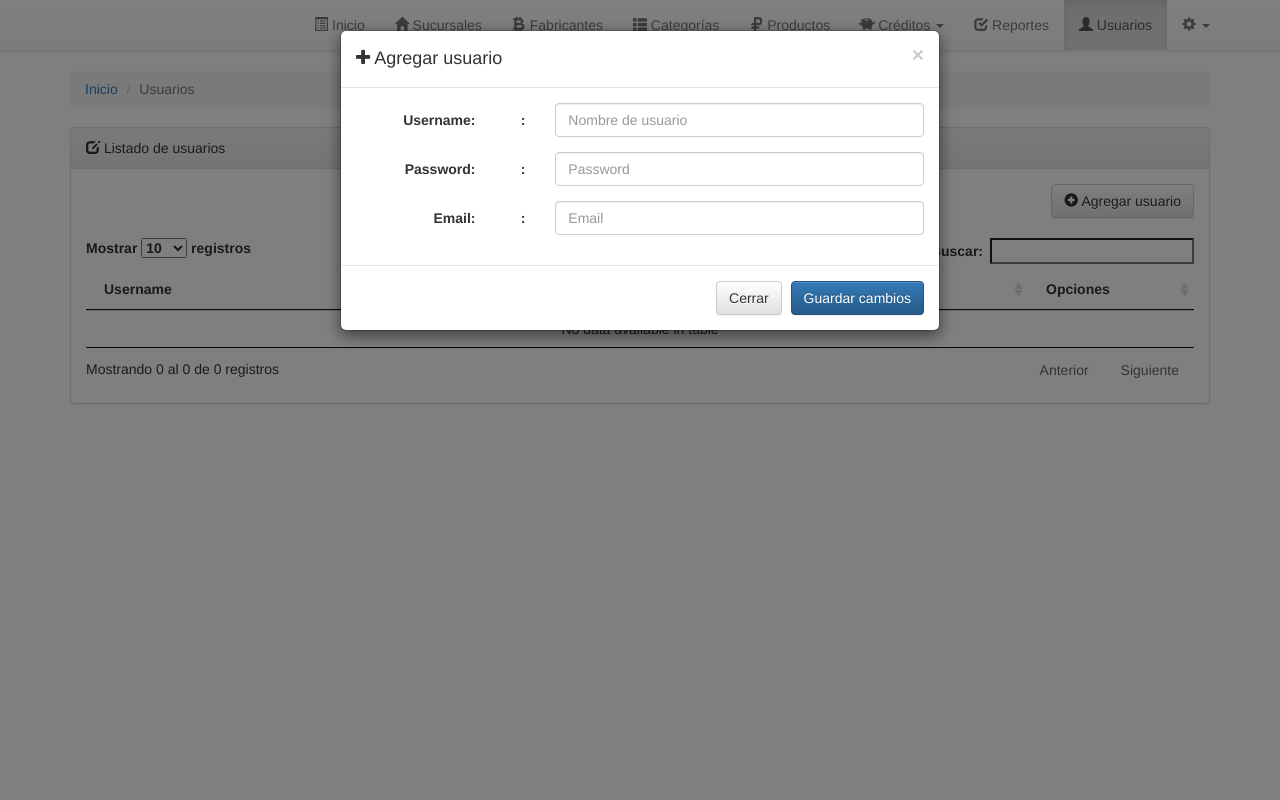
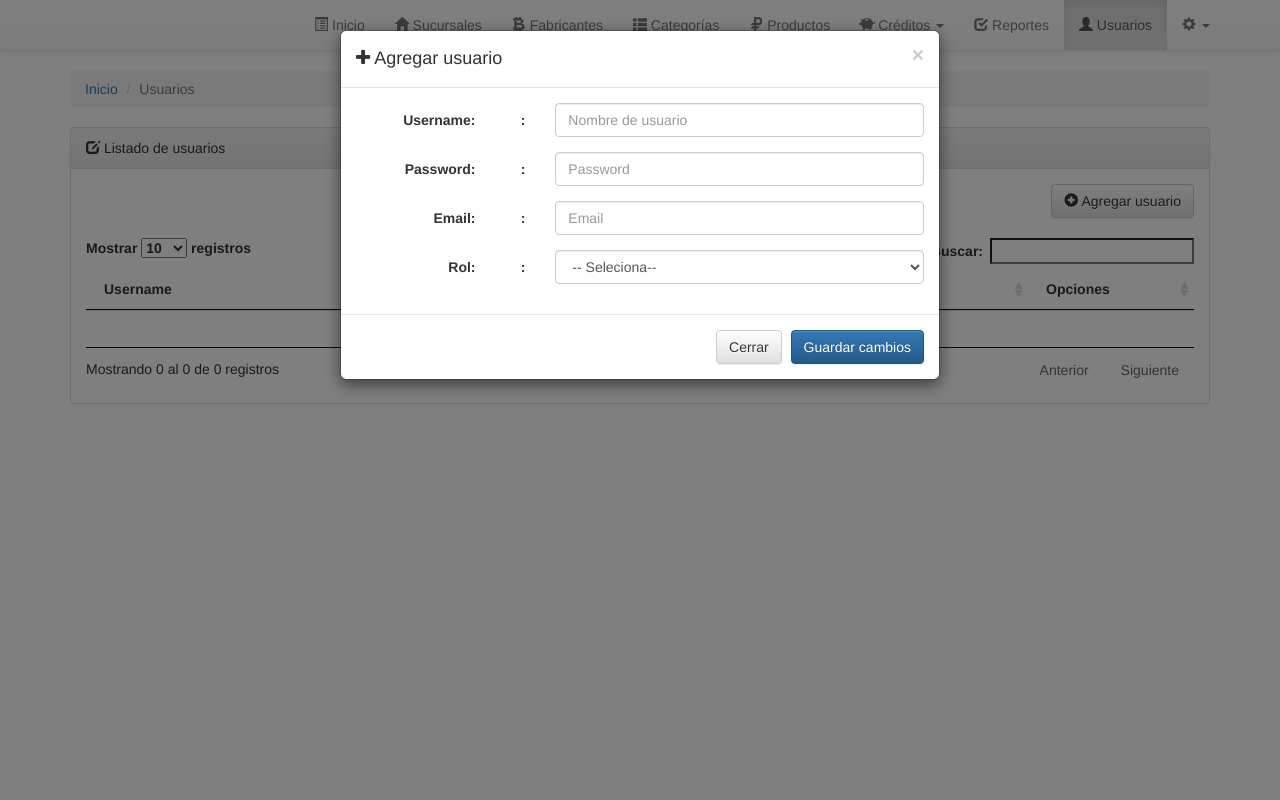
Before and after one commit to amisaelgonzalez/stock, a PHP site: page /users.php in a window 1280 px wide, after a click on "Agregar usuario". Run offline with PHP 8.4, Linux system fonts and the light colour scheme; the visitor is signed in with stand-in values (Sample User, id 1); data that the repository does not hold is empty; some libraries are stand-ins or nearby versions.

Commit message:
permisos users rol

```diff
--- a/custom/js/users.js
+++ b/custom/js/users.js
@@ -22,6 +22,7 @@ $(document).ready(function() {
 		var usersName = $("#usersName").val();
 		var password = $("#password").val();
 		var email = $("#email").val();
+		var rol = $("#rol").val();
 
 		if(usersName == "") {
 			$("#usersName").after('<p class="text-danger">Este campo es obligatorio</p>');
@@ -55,7 +56,18 @@ $(document).ready(function() {
 			$("#email").closest('.form-group').addClass('has-success');
 		}
 
-		if(usersName && password && email) {
+		if(rol == "") {
+			$("#rol").after('<p class="text-danger">Este campo es obligatorio</p>');
+
+			$('#rol').closest('.form-group').addClass('has-error');
+		} else {
+			// remov error text field
+			$("#rol").find('.text-danger').remove();
+			// success out for form
+			$("#rol").closest('.form-group').addClass('has-success');
+		}
+
+		if(usersName && password && email && rol) {
 			var form = $(this);
 			// button loading
 			$("#createUsersBtn").button('loading');
@@ -137,6 +149,8 @@ function editUsers(usersId = null) {
 				$('#editUsersName').val(response.username);
 				// setting the users email value
 				$('#editEmail').val(response.email);
+				// setting the users rol value
+				$('#editRol').val(response.rol);
 
 				// users id
 				$(".editUsersFooter").after('<input type="hidden" name="usersId" id="usersId" value="'+response.user_id+'" />');
@@ -151,6 +165,7 @@ function editUsers(usersId = null) {
 
 					var usersName = $('#editUsersName').val();
 					var email = $('#editEmail').val();
+					var rol = $('#editRol').val();
 
 					if(usersName == "") {
 						$("#editUsersName").after('<p class="text-danger">Este campo es obligatorio</p>');
@@ -173,7 +188,18 @@ function editUsers(usersId = null) {
 						$("#editEmail").closest('.form-group').addClass('has-success');
 					}
 
-					if(usersName && email) {
+					if(rol == "") {
+						$("#editRol").after('<p class="text-danger">Este campo es obligatorio</p>');
+
+						$('#editRol').closest('.form-group').addClass('has-error');
+					} else {
+						// remov error text field
+						$("#editRol").find('.text-danger').remove();
+						// success out for form
+						$("#editRol").closest('.form-group').addClass('has-success');
+					}
+
+					if(usersName && email && rol) {
 						var form = $(this);
 
 						// submit btn
--- a/modal/usersModal.php
+++ b/modal/usersModal.php
@@ -32,6 +32,19 @@
 	        	<label class="col-sm-1 control-label">: </label>
 				    <div class="col-sm-8">
 				      <input type="email" class="form-control" id="email" placeholder="Email" name="email" autocomplete="off">
+				    </div>
+	        </div> <!-- /form-group-->
+
+	        <div class="form-group">
+	        	<label for="rol" class="col-sm-3 control-label">Rol: </label>
+	        	<label class="col-sm-1 control-label">: </label>
+				    <div class="col-sm-8">
+				      <select class="form-control" id="rol" name="rol">
+				      	<option value="">-- Seleciona--</option>
+				      	<option value="1">Super Admin</option>
+				      	<option value="2">Adminstrador</option>
+				      	<option value="3">Usuario</option>
+				      </select>
 				    </div>
 	        </div> <!-- /form-group-->
 
@@ -86,6 +99,19 @@
 		        	<label class="col-sm-1 control-label">: </label>
 					    <div class="col-sm-8">
 					      <input type="email" class="form-control" id="editEmail" placeholder="Email" name="editEmail" autocomplete="off">
+					    </div>
+		        </div> <!-- /form-group-->
+
+		        <div class="form-group">
+		        	<label for="editRol" class="col-sm-3 control-label">Rol: </label>
+		        	<label class="col-sm-1 control-label">: </label>
+					    <div class="col-sm-8">
+					      <select class="form-control" id="editRol" name="editRol">
+					      	<option value="">-- Seleciona--</option>
+					      	<option value="1">Super Admin</option>
+					      	<option value="2">Adminstrador</option>
+					      	<option value="3">Usuario</option>
+					      </select>
 					    </div>
 		        </div> <!-- /form-group-->
 
--- a/php_action/createUsers.php
+++ b/php_action/createUsers.php
@@ -9,9 +9,9 @@ if($_POST) {
 	$usersName = $_POST['usersName'];
 	$password = md5($_POST['password']);
     $usersEmail = $_POST['email'];
-    //$usersRol = $_POST['usersRol'];
+    $usersRol = $_POST['rol'];
 
-	$sql = "INSERT INTO users (username, password, users_status, email, rol) VALUES ('$usersName', '$password', 1, '$usersEmail', 1)";
+	$sql = "INSERT INTO users (username, password, users_status, email, rol) VALUES ('$usersName', '$password', 1, '$usersEmail', '$usersRol')";
 
 	if($connect->query($sql) === TRUE) {
 	 	$valid['success'] = true;
--- a/php_action/editUsers.php
+++ b/php_action/editUsers.php
@@ -9,10 +9,10 @@ if($_POST) {
 	$usersName = $_POST['editUsersName'];
     //$usersStatus = $_POST['editUsersStatus'];
     $usersEmail = $_POST['editEmail'];
-    //$usersRol = $_POST['editUsersRol'];
+    $usersRol = $_POST['editRol'];
     $usersId = $_POST['usersId'];
 
-	$sql = "UPDATE users SET username = '$usersName', email = '$usersEmail' WHERE user_id = '$usersId'";
+	$sql = "UPDATE users SET username = '$usersName', email = '$usersEmail', rol = '$usersRol' WHERE user_id = '$usersId'";
 
 	if($connect->query($sql) === TRUE) {
 	 	$valid['success'] = true;
--- a/php_action/fetchSelectedUsers.php
+++ b/php_action/fetchSelectedUsers.php
@@ -4,7 +4,7 @@ require_once 'core.php';
 
 $usersId = $_POST['usersId'];
 
-$sql = "SELECT user_id, username, email FROM users WHERE user_id = $usersId";
+$sql = "SELECT user_id, username, email, rol FROM users WHERE user_id = $usersId";
 $result = $connect->query($sql);
 
 if($result->num_rows > 0) {
--- a/php_action/fetchUsers.php
+++ b/php_action/fetchUsers.php
@@ -11,6 +11,7 @@ if($result->num_rows > 0) {
 
  // $row = $result->fetch_array();
  $activeUsers = "";
+ $rolUsers = "";
 
  while($row = $result->fetch_array()) {
  	$usersId = $row[0];
@@ -23,6 +24,15 @@ if($result->num_rows > 0) {
 	  </button>
 	  <ul class="dropdown-menu">
 	    <li><a type="button" data-toggle="modal" data-target="#editUsersModel" onclick="editUsers('.$usersId.')"> <i class="glyphicon glyphicon-edit"></i> Editar</a></li>';
+
+	// rol
+	if ($row[3] == 1) {
+		$rolUsers = "Super admin";
+	}elseif ($row[3] == 2) {
+		$rolUsers = "administrador";
+	}elseif ($row[3] == 3) {
+		$rolUsers = "usuario";
+	}
 
  	// active
  	if($row[4] == 1) {
@@ -45,7 +55,7 @@ if($result->num_rows > 0) {
  	$output['data'][] = array(
  		$row[1],
  		$row[2],
- 		$row[3],
+ 		$rolUsers,
  		$activeUsers,
  		$button
  		);
```
